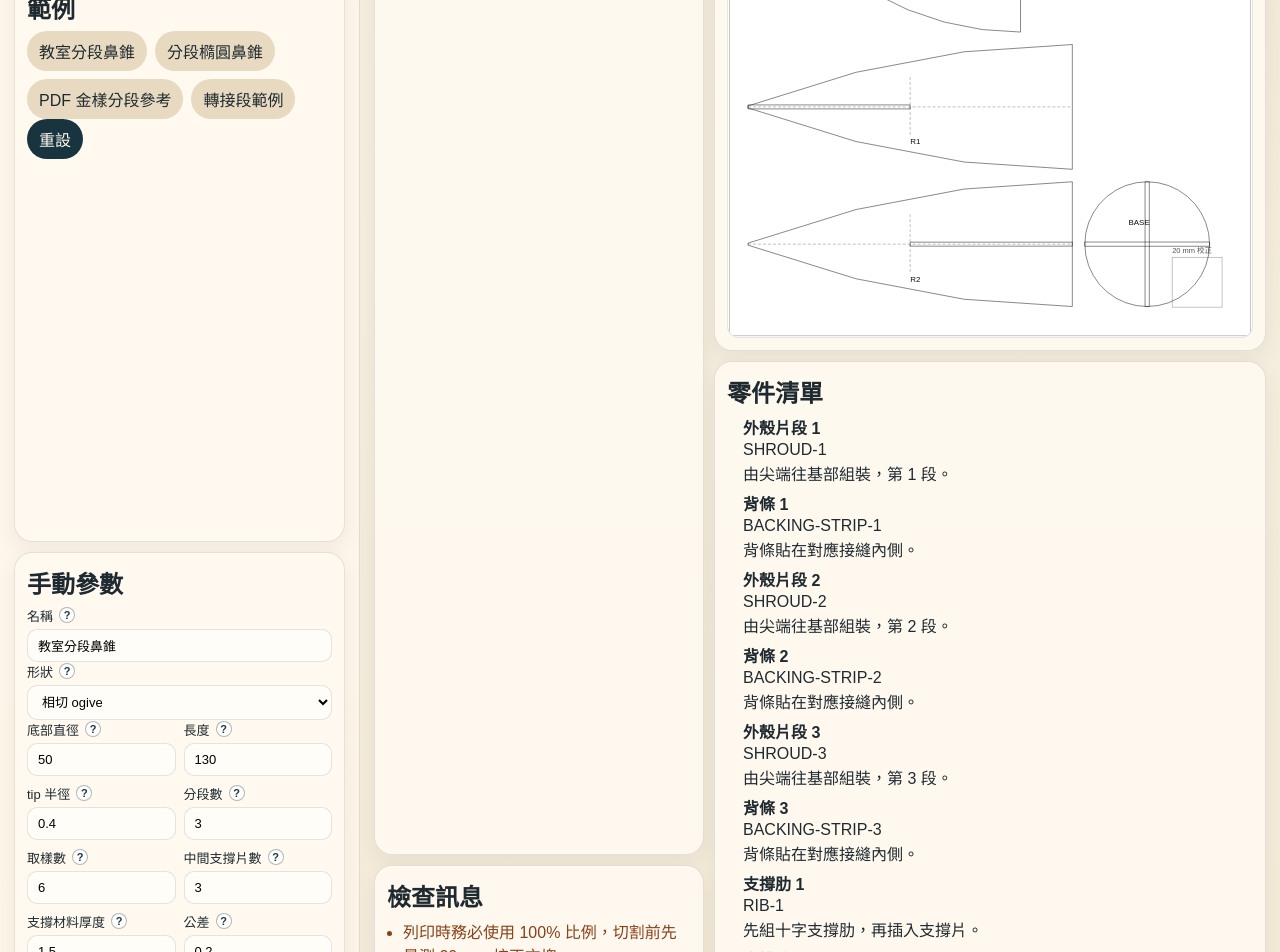
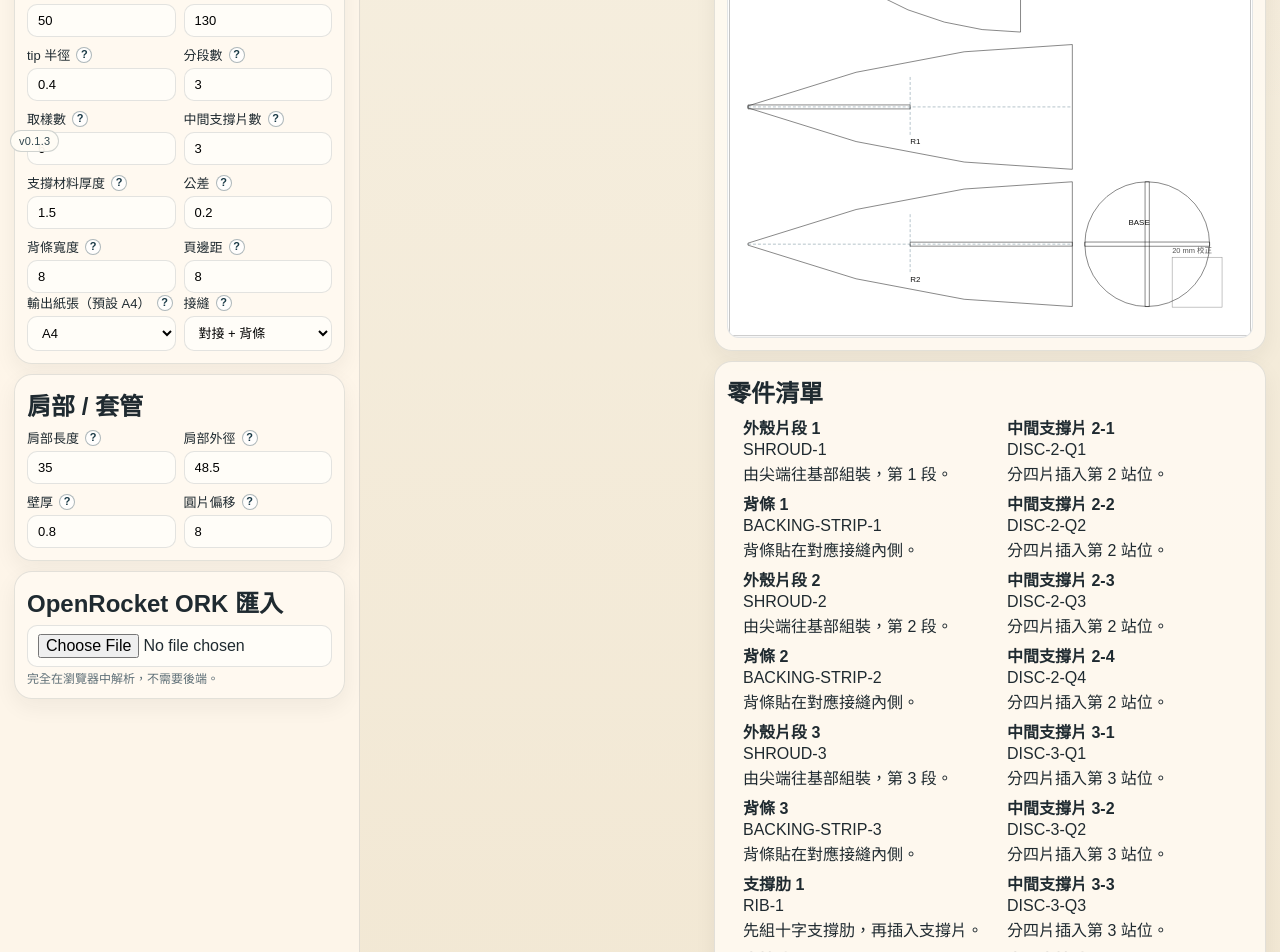
Before and after one commit to Hysus12/nosecone-unfolder, a React (Vite) app: page / in a window 1280 px wide. Shown: the part 640-1592 px from the top of the page. Built offline with nearby package versions, Linux system fonts and the light colour scheme.

Commit message:
fix(ui): reduce empty whitespace and add version badge v0.1.3

```diff
--- a/src/app/App.tsx
+++ b/src/app/App.tsx
@@ -12,6 +12,8 @@ import { PagePreview } from '../components/PagePreview';
 import { PieceList } from '../components/PieceList';
 import { ValidationPanel } from '../components/ValidationPanel';
 import { getUiText, type UiLanguage } from './i18n';
+
+const APP_VERSION = 'v0.1.3';
 
 function downloadBlob(fileName: string, bytes: BlobPart, mimeType: string): void {
   const blob = new Blob([bytes], { type: mimeType });
@@ -53,7 +55,7 @@ export function App(): JSX.Element {
     if (language === 'en') {
       return `${project.segments.length} shrouds | ${project.pieces.length} pieces | ${project.pages.length} pages`;
     }
-    return `${project.segments.length} 段外殼 | ${project.pieces.length} 個零件 | ${project.pages.length} 頁`;
+    return `${project.segments.length} \u6bb5\u5916\u6bbc | ${project.pieces.length} \u500b\u96f6\u4ef6 | ${project.pages.length} \u9801`;
   }, [language, project]);
 
   const handleOrkImport = async (file: File) => {
@@ -153,6 +155,8 @@ export function App(): JSX.Element {
           </div>
         </div>
       </section>
+
+      <div className="version-badge">{APP_VERSION}</div>
     </main>
   );
 }
--- a/src/app/styles.css
+++ b/src/app/styles.css
@@ -98,11 +98,14 @@ label {
   background: rgba(255, 248, 236, 0.88);
   display: grid;
   gap: 10px;
+  align-content: start;
+  align-items: start;
 }
 
 .content {
   display: grid;
   gap: 10px;
+  align-content: start;
 }
 
 .hero-card,
@@ -112,6 +115,7 @@ label {
   padding: 12px;
   background: var(--panel);
   box-shadow: 0 8px 22px rgba(32, 35, 38, 0.06);
+  height: fit-content;
 }
 
 .eyebrow {
@@ -167,6 +171,7 @@ label {
 .panel-stack {
   display: grid;
   gap: 10px;
+  align-content: start;
 }
 
 .grid-two {
@@ -184,6 +189,7 @@ label {
 .content-column {
   display: grid;
   gap: 10px;
+  align-content: start;
 }
 
 .content-column.wide {
@@ -253,7 +259,13 @@ label {
   stroke-dasharray: 3 2;
 }
 
-.piece-list ul,
+.piece-list ul {
+  margin: 0;
+  padding-left: 16px;
+  columns: 2;
+  column-gap: 18px;
+}
+
 .message-list {
   margin: 0;
   padding-left: 16px;
@@ -267,6 +279,7 @@ label {
 .piece-list li {
   display: grid;
   gap: 2px;
+  break-inside: avoid;
 }
 
 .muted {
@@ -305,6 +318,10 @@ label {
     grid-template-columns: 1fr;
   }
 
+  .piece-list ul {
+    columns: 1;
+  }
+
   .sidebar {
     border-right: 0;
     border-bottom: 1px solid var(--line);
@@ -318,3 +335,16 @@ label {
     flex-direction: column;
   }
 }
+.version-badge {
+  position: fixed;
+  left: 10px;
+  bottom: 8px;
+  padding: 4px 8px;
+  border-radius: 999px;
+  border: 1px solid rgba(24, 53, 63, 0.2);
+  background: rgba(255, 252, 245, 0.95);
+  color: #31474f;
+  font-size: 11px;
+  letter-spacing: 0.02em;
+  z-index: 30;
+}
```
